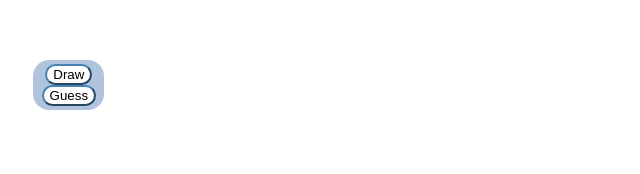
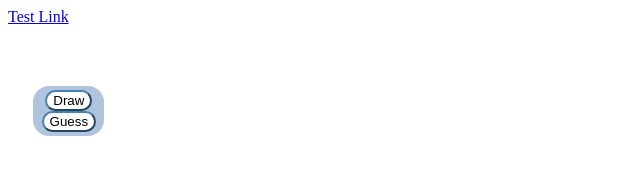
Before and after one commit to Sirbucket/Drawing-Guessing-Game, a website built with Vite: page index.html in a window 1280 px wide. Shown: the whole page, without its empty margins (0-640 px from the left). Built offline with nearby package versions, Linux system fonts and the light colour scheme.

Commit message:
Now test

```diff
--- a/index.html
+++ b/index.html
@@ -11,6 +11,7 @@
                     <div class = "controlbox"></div>
                 </ol>
             </template>
+            <a href = "./.netlify/functions/getImages"> Test Link </a>
             <div id="app"></div>
             <script type="module" src="/main.js"></script>
             <a id="link"></a>
```
